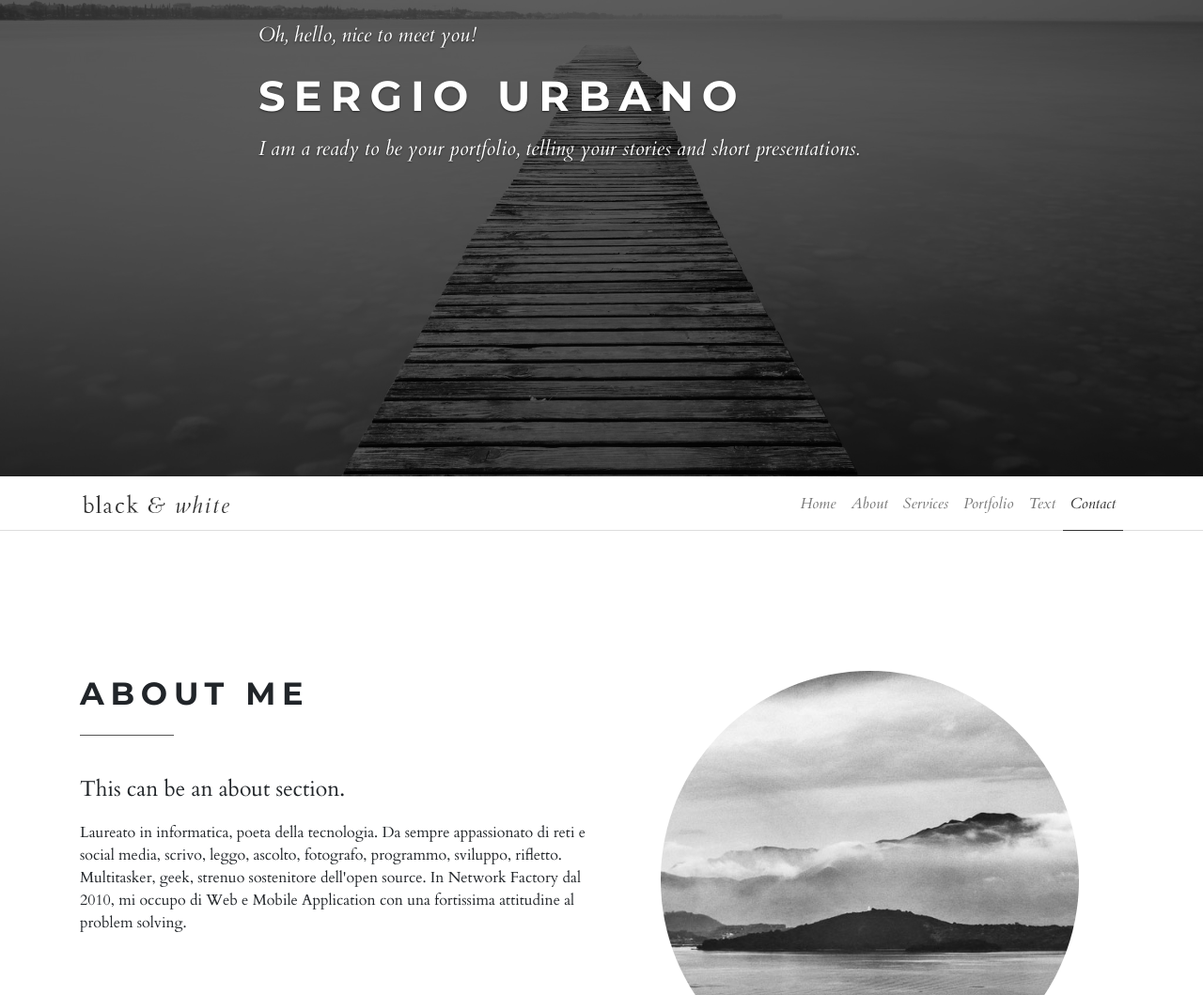
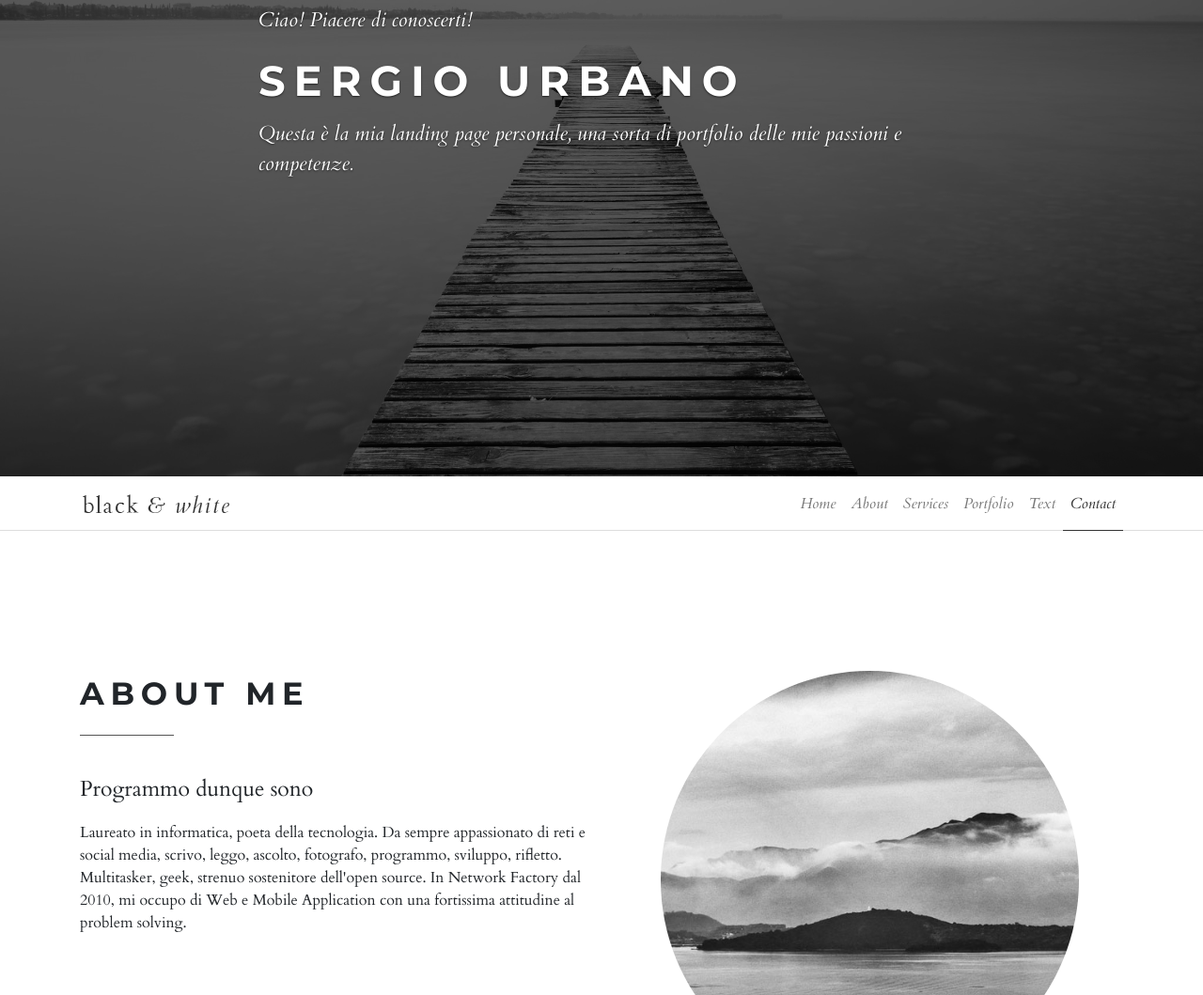
Before and after one commit to sergiourbano/sergiourbano.github.io, a plain HTML site: page index.html in a window 1280 px wide. Shown: the part 293-1352 px from the top of the page at 94% size. Drawn offline with nearby package versions, Linux system fonts and the light colour scheme.

Commit message:
Update index.html
edit about me

```diff
--- a/index.html
+++ b/index.html
@@ -34,9 +34,9 @@
         <div class="container clearfix">
           <div class="row">
             <div class="col-lg-8 col-md-12 mx-auto">
-              <p class="italic">Oh, hello, nice to meet you!</p>
+              <p class="italic">Ciao! Piacere di conoscerti!</p>
               <h1>Sergio Urbano</h1>
-              <p class="italic">I am a ready to be your portfolio, telling your stories and short presentations.</p>
+              <p class="italic">Questa è la mia landing page personale, una sorta di portfolio delle mie passioni e competenze.</p>
             </div>
           </div>
         </div>
@@ -67,7 +67,7 @@
         <div class="row">
           <div class="col-lg-6">
             <h2 class="heading">About me</h2>
-            <p class="lead">This can be an about section.</p>
+            <p class="lead">Programmo dunque sono</p>
             <p>Laureato in informatica, poeta della tecnologia. Da sempre appassionato di reti e social media, scrivo, leggo, ascolto, fotografo, programmo, sviluppo, rifletto. Multitasker, geek, strenuo sostenitore dell'open source. In Network Factory dal 2010, mi occupo di Web e Mobile Application con una fortissima attitudine al problem solving. </p>
           </div>
           <div class="col-lg-5 mx-auto">
```
